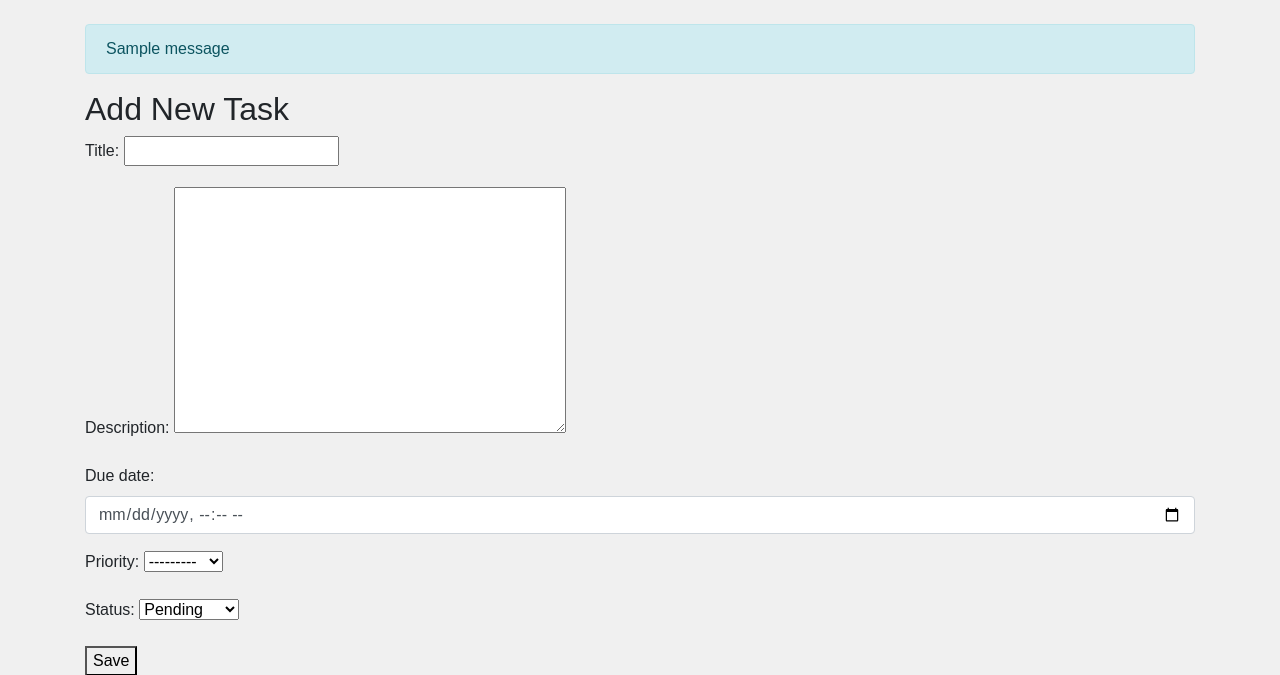
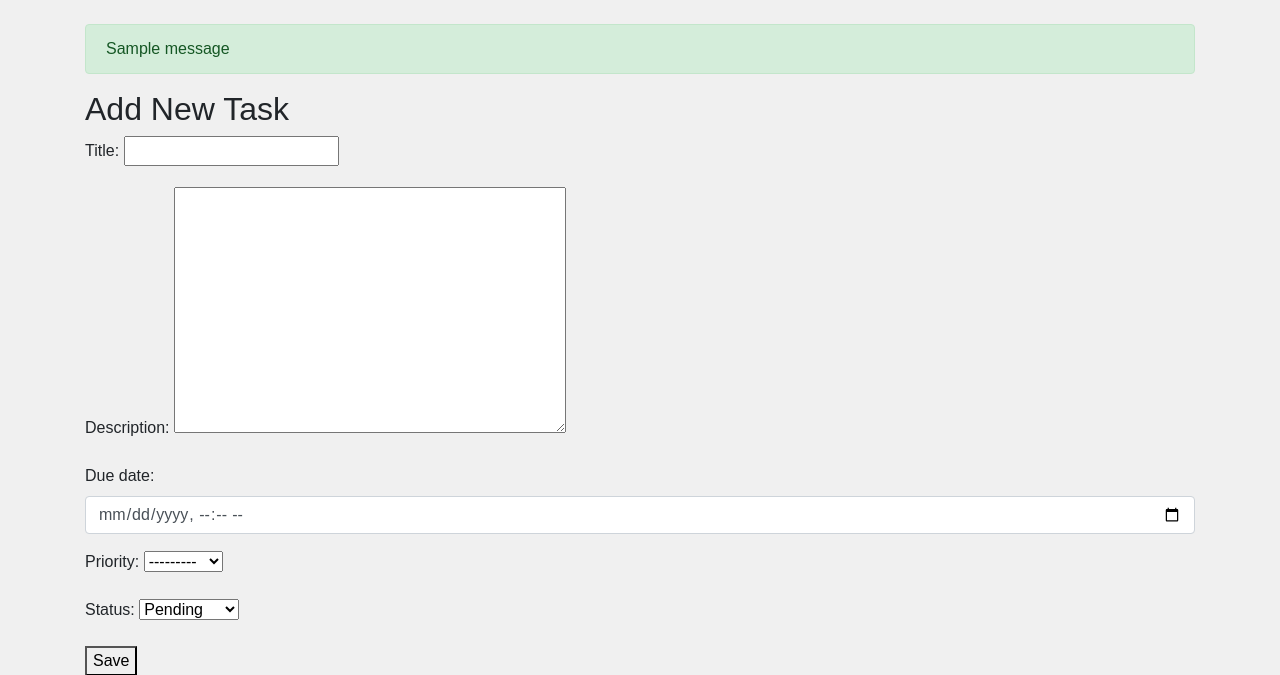
Before and after one commit to Mah-N/to-do-organizer, a Django app: page /tasks/add/ in a window 1280 px wide. Shown: the part 56-731 px from the top of the page. Run offline with Django 4.2, Linux system fonts and the light colour scheme; one stand-in notice (Sample message) is shown.

Commit message:
Update base.html for display messages

```diff
--- a/templates/base.html
+++ b/templates/base.html
@@ -55,7 +55,7 @@
         <!-- Displaying messages if there are any -->
         {% if messages %}
             {% for message in messages %}
-                <div class="alert alert-info">{{ message }}</div>
+                <div class="alert alert-{{ message.tags }}">{{ message }}</div>
             {% endfor %}
         {% endif %}
 
```
Also changed, not shown: templates/task_delete.html (+12 -0 lines), templates/task_form.html (+10 -0 lines), templates/task_list.html (+8 -0 lines).
